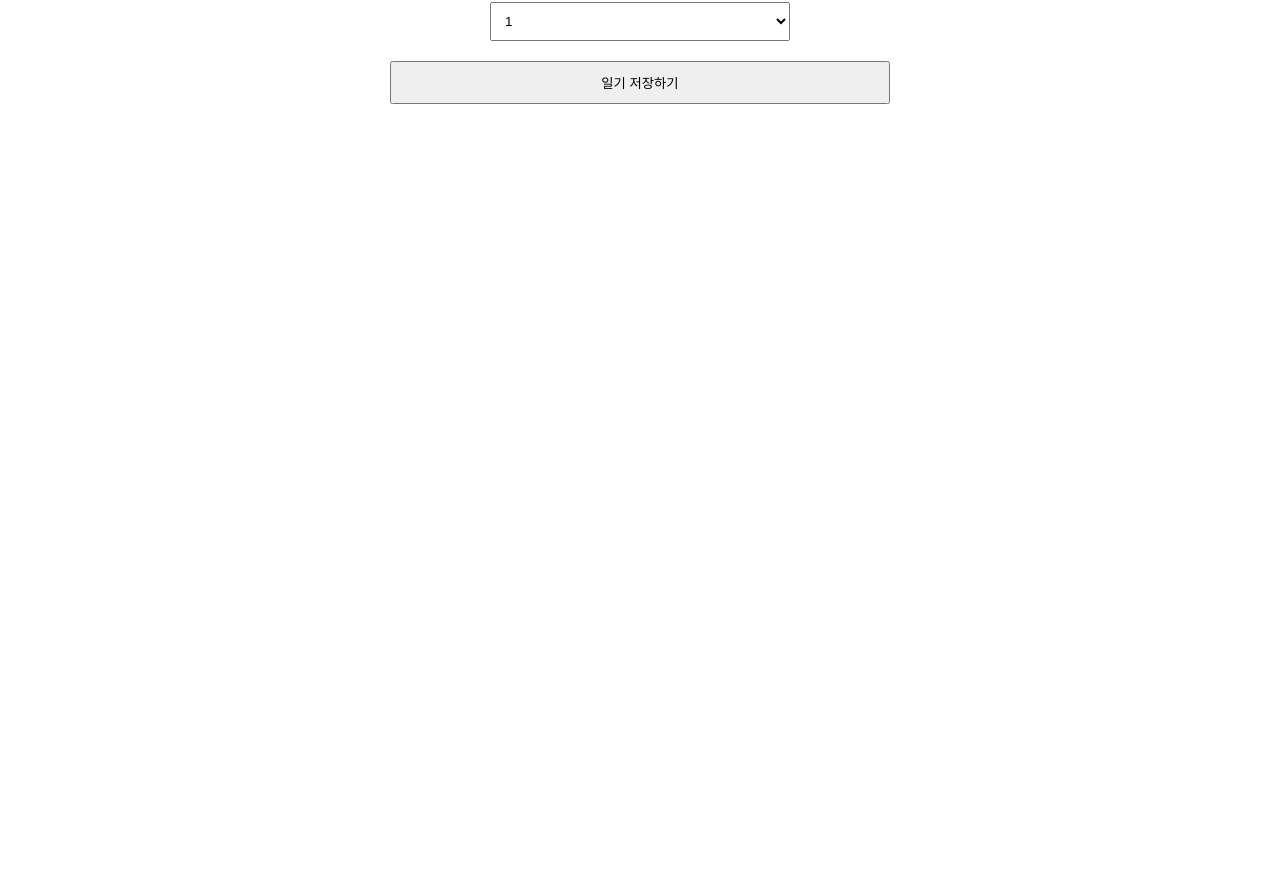
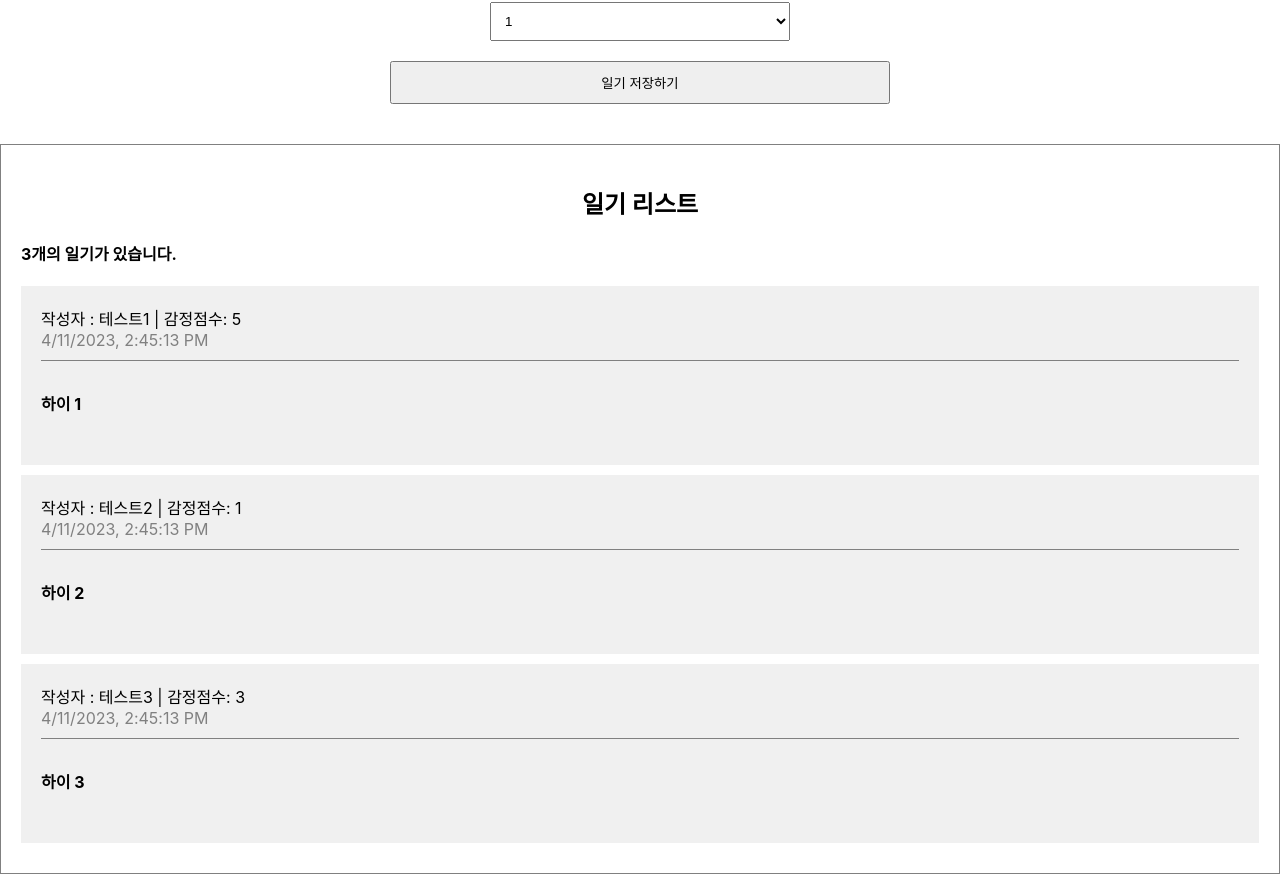
Before and after one commit to YoungChulShin/inflearn-react, a React (Create React App) app in the folder simplediary/: page / in a window 1280 px wide. Shown: the part 388-1262 px from the top of the page. Before the commit the page ends 800 px from the top, so only its background shows below. Built offline with nearby package versions, Linux system fonts and the light colour scheme; the HTML template or start-up script is replaced by a standard one.

Commit message:
simple diary: diary list

```diff
--- a/simplediary/src/App.css
+++ b/simplediary/src/App.css
@@ -25,3 +25,37 @@
   padding: 10px;
   cursor: pointer;
 }
+
+/* List */
+.DiaryList {
+  border: 1px solid gray;
+  padding: 20px;
+  margin-top: 20px;
+}
+
+.DiaryList h2 {
+  text-align: center;
+}
+
+/* Item */
+.DiaryItem {
+  background-color: rgb(240, 240, 240);
+  margin-bottom: 10px;
+  padding: 20px;
+}
+
+.DiaryItem .info {
+  border-bottom: 1px solid gray;
+  padding-bottom: 10px;
+  margin-bottom: 10px;
+}
+
+.DiaryItem .date {
+  color: gray;
+}
+
+.DiaryItem .content {
+  font-weight: bold;
+  margin-bottom: 30px;
+  margin-top: 30px;
+}
--- a/simplediary/src/App.js
+++ b/simplediary/src/App.js
@@ -1,10 +1,36 @@
 import './App.css';
 import DiaryEditor from './DiaryEditor';
+import DiaryList from './DiaryList';
+
+const dummyList = [
+  {
+    id: 1,
+    author: "테스트1",
+    content: "하이 1",
+    emotion: 5,
+    created_date: new Date().getTime(),
+  },
+  {
+    id: 2,
+    author: "테스트2",
+    content: "하이 2",
+    emotion: 1,
+    created_date: new Date().getTime(),
+  },
+  {
+    id: 3,
+    author: "테스트3",
+    content: "하이 3",
+    emotion: 3,
+    created_date: new Date().getTime(),
+  },
+]
 
 function App() {
   return (
     <div className="App">
       <DiaryEditor />
+      <DiaryList diaryList={dummyList}/>
     </div>
   );
 }
--- a/simplediary/src/DiaryEditor.js
+++ b/simplediary/src/DiaryEditor.js
@@ -1,7 +1,6 @@
 import {useRef, useState} from "react";
 
 const DiaryEditor = () => {
-
     const authorInput = useRef();
     const contentInput = useRef();
 
--- /dev/null
+++ b/simplediary/src/DiaryItem.js
@@ -0,0 +1,16 @@
+const DiaryItem = ({author, content, created_date, emotion, id}) => {
+    return <div className="DiaryItem">
+        <div className="info">
+            <span>
+                작성자 : {author} | 감정점수: {emotion}
+            </span>
+            <br />
+            <span className="date">
+                {new Date(created_date).toLocaleString()}
+            </span>
+        </div>
+        <div className="content">{content}</div>
+    </div>
+}
+
+export default DiaryItem;
--- /dev/null
+++ b/simplediary/src/DiaryList.js
@@ -0,0 +1,29 @@
+import DiaryItem from './DiaryItem.js';
+
+const DiaryList = ({ diaryList }) => {
+    return (
+        <div className="DiaryList">
+            <h2>일기 리스트</h2>
+            <h4>{diaryList.length}개의 일기가 있습니다.</h4>
+            <div>
+                {diaryList.map((it) => (
+                    <DiaryItem key={it.id} {...it}/>
+                    // <div key={it.id}>
+                    //     <div>작성자 : {it.author}</div>
+                    //     <div>일기 : {it.content}</div>
+                    //     <div>감정 : {it.emotion}</div>
+                    //     <div>작성 시간(ms) : {it.created_date}</div>
+                    // </div>
+                ))}
+            </div>
+        </div>
+    );
+}
+
+DiaryList.defaultProps={
+    diaryList: []
+}
+
+
+
+export default DiaryList;
```
